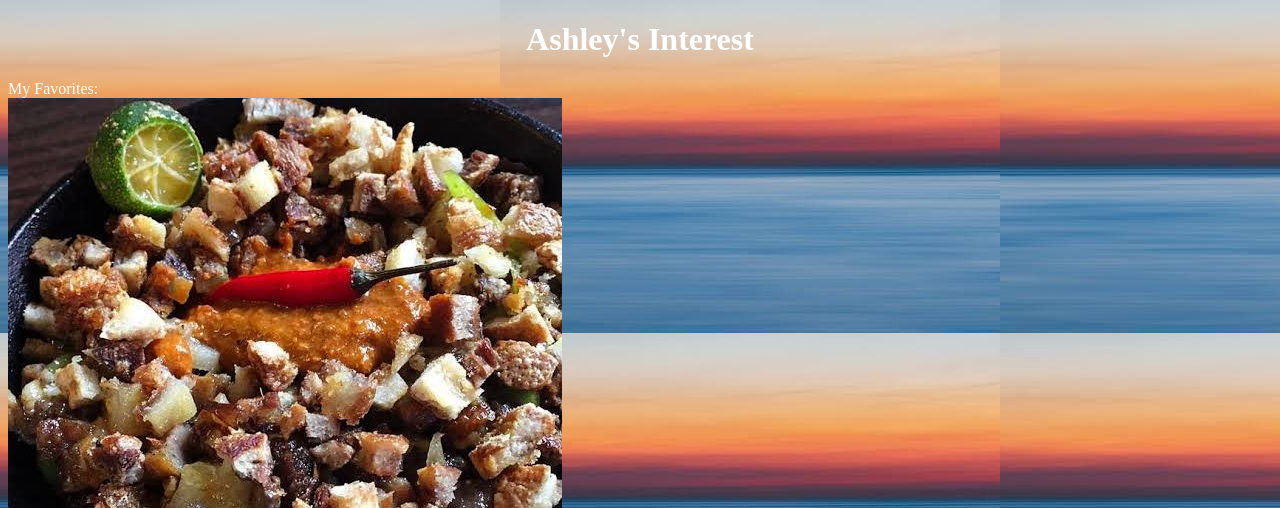
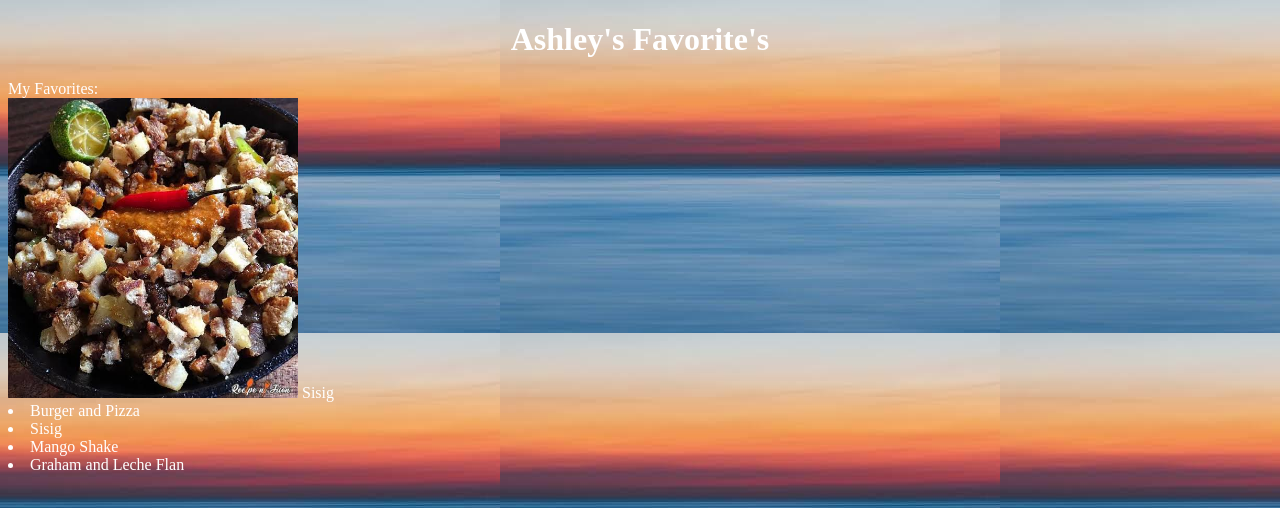
Before and after one commit to vegatzkieeeee/vegatzkieeeee.github.io, a plain HTML site: page page1.html in a window 1280 px wide. Shown: the top 508 px of the page. Drawn offline with Linux system fonts and the light colour scheme.

Commit message:
Update page1.html

```diff
--- a/page1.html
+++ b/page1.html
@@ -2,10 +2,11 @@
 <html>
 <head>
 <body background="Main.jpeg">
-<h1><center><font color="white">Ashley's Interest</center></h1>
+<h1><center><font color="white">Ashley's Favorite's</center></h1>
 My Favorites:
 <br>
-<img src="images (15).jpeg"> <br>
+<img src="images (15).jpeg" alt="image" height="300" width="290>
+<br>
 Sisig
 <li>Burger and Pizza</li>
 <li>Sisig</li>
```
